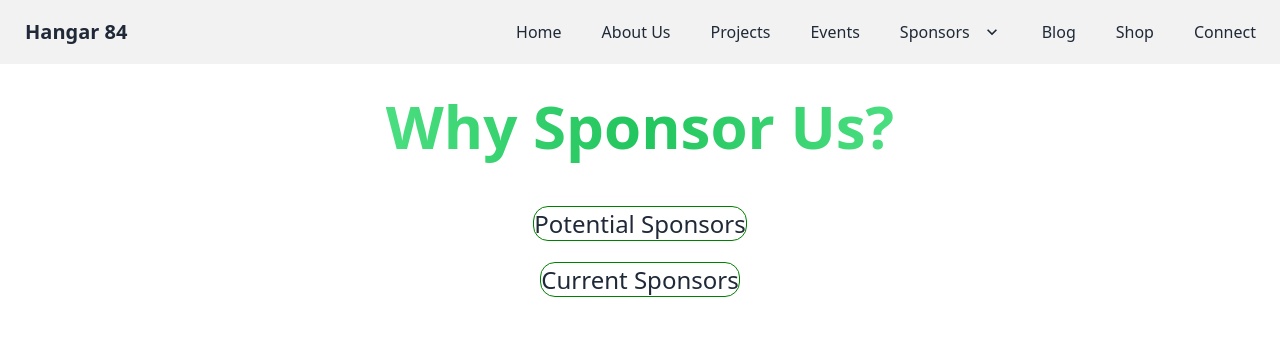
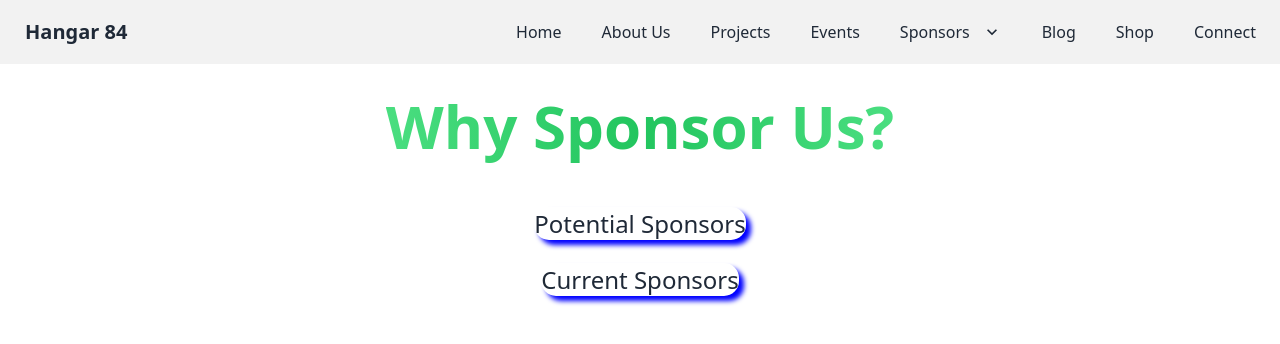
Before and after one commit to ZavionCyboron/hangar84.org, a SvelteKit app: page /why-sponsor-us in a window 1280 px wide. Shown: the top 344 px of the page. Built offline with nearby package versions, Linux system fonts and the light colour scheme.

Commit message:
refactor: change `border` to `box-shadow`

```diff
--- a/src/routes/why-sponsor-us/+page.svelte
+++ b/src/routes/why-sponsor-us/+page.svelte
@@ -15,8 +15,8 @@
             <p class="text-xl">
                 <!--put our reason for wanting other companies/organizations to sponsor us. Also give the company/organization benefits of being sponsored.-->
             </p><br>
-            <a href="https://hangar84.org/potential-sponsors/" style="border: 1px solid green; border-radius: 15px" class="text-2xl">Potential Sponsors</a><br><br>
-            <a href="https://hangar84.org/current-sponsors/" style="border: 1px solid green; border-radius: 15px;" class="text-2xl">Current Sponsors</a><br>
+            <a href="https://hangar84.org/potential-sponsors/" style="box-shadow: 5px 5px 5px blue; border-radius: 15px" class="text-2xl">Potential Sponsors</a><br><br>
+            <a href="https://hangar84.org/current-sponsors/" style="box-shadow: 5px 5px 5px blue; border-radius: 15px;" class="text-2xl">Current Sponsors</a><br>
         </div>
     </div>
 </div>
```
